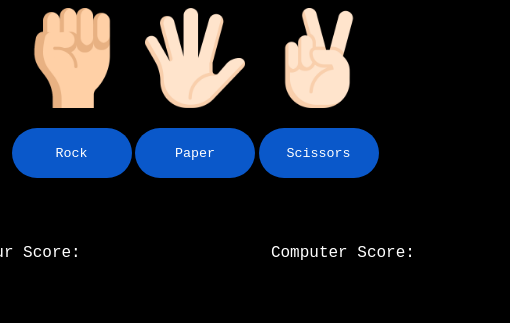
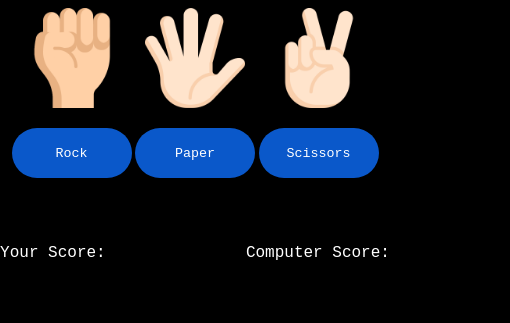
Before and after one commit to omid-mousavi/odin-rock-paper-scissors, a plain HTML site: page index.html in a window 390 px wide. Shown: the whole page, 510 px wide, since content can reach past the window. Drawn offline with Linux system fonts and the light colour scheme.

Commit message:
changed result div size
changed width size in order to have better experience in phone

```diff
--- a/styles.css
+++ b/styles.css
@@ -35,7 +35,7 @@ button {
 .score-div {
   display: flex;
   justify-content: space-around;
-  width: 630px;
+  width: 530px; /* was 630 */
 }
 
 .your-score {
```
